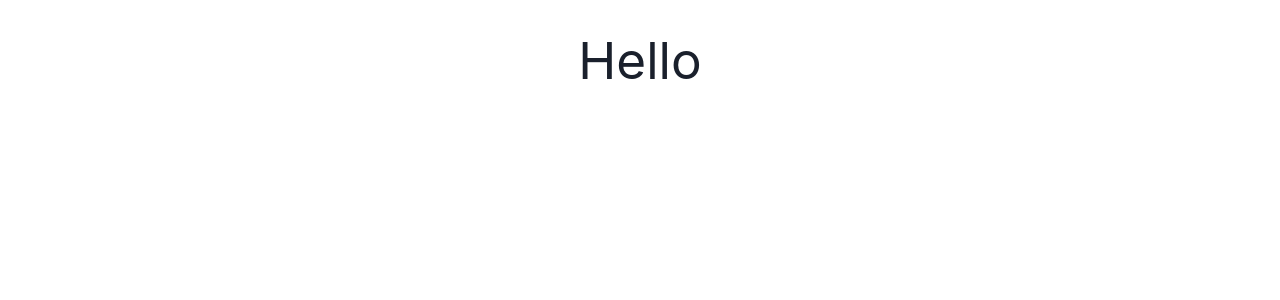
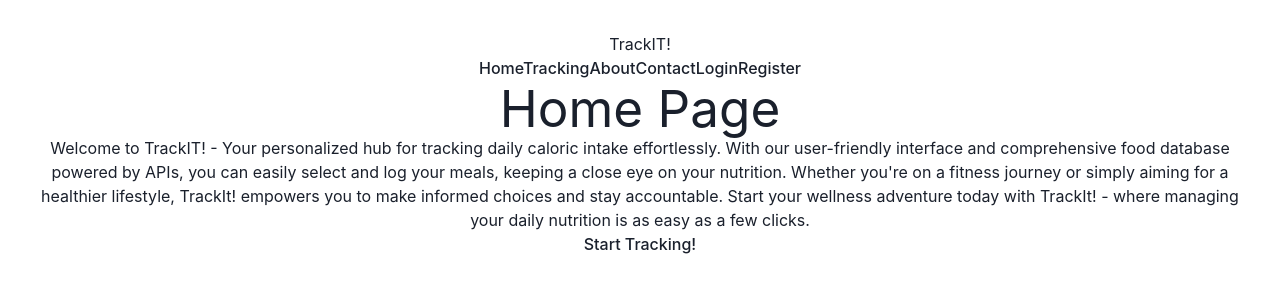
Before and after one commit to devanCodes/TrackIT, a React (Vite) app: page / in a window 1280 px wide. Shown: the top 300 px of the page. Built offline with nearby package versions, Linux system fonts and the light colour scheme.

Commit message:
Organizational Changes

```diff
--- a/src/App.jsx
+++ b/src/App.jsx
@@ -1,12 +1,14 @@
 // import { Heading } from "@chakra-ui/react";
-import './App.css'
+import "./App.css";
+import React from "react";
+import Home from "./pages/Home";
 
 function App() {
   return (
     <>
-      <h1>Hello</h1>
+      <Home />
     </>
-  )
+  );
 }
 
-export default App
+export default App;
--- /dev/null
+++ b/src/components/Navbar.jsx
@@ -0,0 +1,17 @@
+import React from "react";
+
+function Navbar() {
+  return (
+    <nav>
+      <h3>TrackIT!</h3>
+      <a href="#">Home</a>
+      <a href="/tracking">Tracking</a>
+      <a href="/about">About</a>
+      <a href="/contact">Contact</a>
+      <a href="/login">Login</a>
+      <a href="/register">Register</a>
+    </nav>
+  );
+}
+
+export default Navbar;
--- /dev/null
+++ b/src/pages/Home.jsx
@@ -0,0 +1,24 @@
+import React from "react";
+import Navbar from "../components/Navbar";
+
+function Home() {
+  return (
+    <>
+      <Navbar />
+      <h1>Home Page</h1>
+      <p>
+        Welcome to TrackIT! - Your personalized hub for tracking daily caloric
+        intake effortlessly. With our user-friendly interface and comprehensive
+        food database powered by APIs, you can easily select and log your meals,
+        keeping a close eye on your nutrition. Whether you're on a fitness
+        journey or simply aiming for a healthier lifestyle, TrackIt! empowers
+        you to make informed choices and stay accountable. Start your wellness
+        adventure today with TrackIt! - where managing your daily nutrition is
+        as easy as a few clicks.
+      </p>
+      <a href="/tracking">Start Tracking!</a>
+    </>
+  );
+}
+
+export default Home;
```
Also changed, not shown: src/components/Footer.jsx (added), src/pages/About.jsx (added), src/pages/Contact.jsx (added), src/pages/Login.jsx (added), src/pages/Register.jsx (added), src/pages/Tracking.jsx (added).
